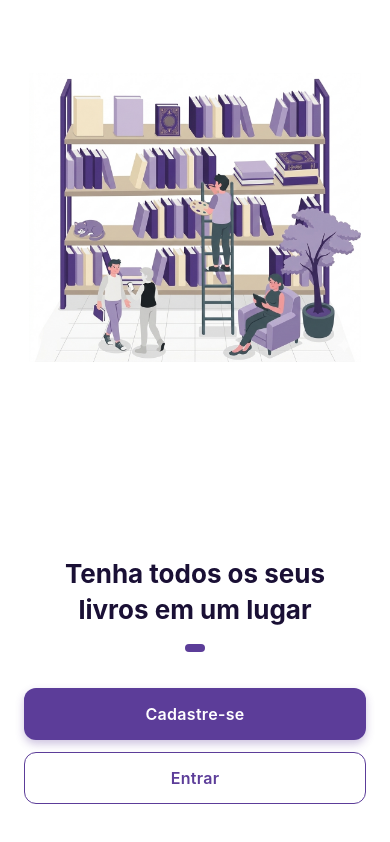
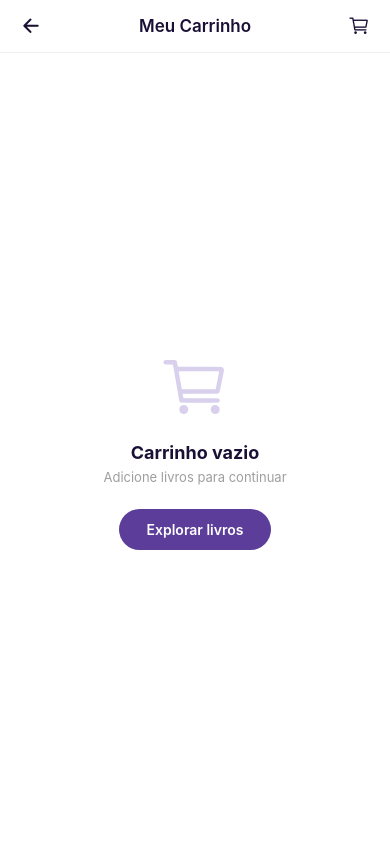
Before and after one commit to analiciasouza/BookShelf-app, a React Native app: screen /Cart in a window 390 px wide. Built offline with nearby package versions, Linux system fonts and the light colour scheme.

Commit message:
feat: criado cart screen.

```diff
--- a/src/routes/index.tsx
+++ b/src/routes/index.tsx
@@ -12,6 +12,7 @@ import { BookDetailScreen } from '../screens/BookDetailScreen';
 import { ConfirmOrderScreen } from '../screens/ConfirmOrderScreen';
 import { OrderStatusScreen } from '../screens/OrderStatusScreen';
 import { OrderReceivedScreen } from '../screens/OrderReceivedScreen';
+import { CartScreen } from '../screens/CartScreen';
 
 export type RootStackParamList = {
   Inicial : undefined
@@ -21,7 +22,8 @@ export type RootStackParamList = {
   BookDetail: { book: Book };
   ConfirmOrder: { items: { book: Book; quantity: number }[]; total: number };
   OrderStatus: { items: CartItem[]; total: number; orderId?: string };
-  OrderReceived: { orderId?: string }
+  OrderReceived: { orderId?: string };
+  Cart: undefined;
 };
 
 const Stack = createNativeStackNavigator<RootStackParamList>();
@@ -37,6 +39,7 @@ export default function Routes() {
         <Stack.Screen name="ConfirmOrder" component={ConfirmOrderScreen} />
         <Stack.Screen name="OrderStatus" component={OrderStatusScreen} />
         <Stack.Screen name="OrderReceived" component={OrderReceivedScreen} />
+        <Stack.Screen name="Cart" component={CartScreen} />
       </Stack.Navigator>
     </NavigationContainer>
   );
--- /dev/null
+++ b/src/screens/CartScreen.tsx
@@ -0,0 +1,318 @@
+import React from 'react';
+import { Ionicons } from '@expo/vector-icons';
+import { useCart } from '../context/CartContext';
+
+import {
+  View,
+  Text,
+  Image,
+  TouchableOpacity,
+  StyleSheet,
+  StatusBar,
+  FlatList,
+} from 'react-native';
+
+import { SafeAreaView } from 'react-native-safe-area-context';
+import { CartItem } from '../@types/type';
+
+const PURPLE = '#5C3D99';
+const PURPLE_LIGHT = '#EDE8F7';
+const SHIPPING_FEE = 2.0;
+
+interface Props {
+  navigation: any;
+}
+
+export function CartScreen({ navigation }: Props) {
+  const { cart, handleAddToCart, handleRemoveFromCart } = useCart();
+  const isEmpty = cart.items.length === 0;
+  const totalPayment = cart.total + SHIPPING_FEE;
+
+  function increaseQty(item: CartItem) {
+    handleAddToCart(item.book, 1);
+  }
+
+  function decreaseQty(item: CartItem) {
+    if (item.quantity === 1) {
+      handleRemoveFromCart(item.book.id);
+    } else {
+      // reduz 1 removendo e re-adicionando com quantidade - 1
+      handleRemoveFromCart(item.book.id);
+      handleAddToCart(item.book, item.quantity - 1);
+    }
+  }
+
+  function handleCheckout() {
+    navigation.navigate('ConfirmOrder', {
+      items: cart.items,
+      total: cart.total,
+    });
+  }
+
+  // ─── Item do carrinho ──────────────────────────────────────────
+  function renderItem({ item }: { item: CartItem }) {
+    return (
+      <View style={styles.card}>
+        <Image
+          source={{ uri: item.book.coverImage }}
+          style={styles.cover}
+          resizeMode="cover"
+        />
+        <View style={styles.info}>
+          <Text style={styles.bookTitle} numberOfLines={2}>
+            {item.book.title}
+          </Text>
+          <Text style={styles.bookAuthor}>{item.book.author}</Text>
+          <Text style={styles.bookPrice}>
+            R${(item.book.price * item.quantity).toFixed(2)}
+          </Text>
+        </View>
+
+        {/* Contador */}
+        <View style={styles.qtyBlock}>
+          <TouchableOpacity style={styles.qtyBtn} onPress={() => increaseQty(item)}>
+            <Ionicons name="add" size={16} color={PURPLE} />
+          </TouchableOpacity>
+          <Text style={styles.qtyValue}>{item.quantity}</Text>
+          <TouchableOpacity style={styles.qtyBtn} onPress={() => decreaseQty(item)}>
+            <Ionicons name="remove" size={16} color={PURPLE} />
+          </TouchableOpacity>
+        </View>
+      </View>
+    );
+  }
+
+  // ─── Carrinho vazio ────────────────────────────────────────────
+  function renderEmpty() {
+    return (
+      <View style={styles.emptyBox}>
+        <Ionicons name="cart-outline" size={72} color="#D8D0EC" />
+        <Text style={styles.emptyTitle}>Carrinho vazio</Text>
+        <Text style={styles.emptySubtitle}>
+          Adicione livros para continuar
+        </Text>
+        <TouchableOpacity
+          style={styles.emptyButton}
+          onPress={() => navigation.navigate('Home')}
+        >
+          <Text style={styles.emptyButtonText}>Explorar livros</Text>
+        </TouchableOpacity>
+      </View>
+    );
+  }
+
+  return (
+    <SafeAreaView style={styles.container}>
+      <StatusBar barStyle="dark-content" backgroundColor="#FFFFFF" />
+
+      {/* Header */}
+      <View style={styles.header}>
+        <TouchableOpacity onPress={() => navigation.goBack()}>
+          <Ionicons name="arrow-back-outline" size={22} color="#1A1035" />
+        </TouchableOpacity>
+        <Text style={styles.headerTitle}>Meu Carrinho</Text>
+        <View style={styles.headerBadgeWrapper}>
+          <Ionicons name="cart-outline" size={22} color="#1A1035" />
+          {!isEmpty && (
+            <View style={styles.badge}>
+              <Text style={styles.badgeText}>{cart.items.length}</Text>
+            </View>
+          )}
+        </View>
+      </View>
+
+      {/* Lista */}
+      <FlatList
+        data={cart.items}
+        keyExtractor={(item) => item.book.id}
+        renderItem={renderItem}
+        ListEmptyComponent={renderEmpty}
+        contentContainerStyle={
+          isEmpty ? styles.emptyContainer : styles.listContent
+        }
+        showsVerticalScrollIndicator={false}
+        ItemSeparatorComponent={() => <View style={styles.separator} />}
+      />
+
+      {/* Rodapé só aparece se tiver itens */}
+      {!isEmpty && (
+        <View style={styles.footer}>
+          <View style={styles.summaryRow}>
+            <Text style={styles.summaryLabel}>Subtotal</Text>
+            <Text style={styles.summaryValue}>R${cart.total.toFixed(2)}</Text>
+          </View>
+          <View style={styles.summaryRow}>
+            <Text style={styles.summaryLabel}>Frete</Text>
+            <Text style={styles.summaryValue}>R${SHIPPING_FEE.toFixed(2)}</Text>
+          </View>
+          <View style={styles.divider} />
+          <View style={styles.summaryRow}>
+            <Text style={styles.totalLabel}>Total</Text>
+            <Text style={styles.totalValue}>R${totalPayment.toFixed(2)}</Text>
+          </View>
+
+          <TouchableOpacity
+            style={styles.checkoutButton}
+            onPress={handleCheckout}
+            activeOpacity={0.85}
+          >
+            <Text style={styles.checkoutButtonText}>Finalizar pedido</Text>
+            <Ionicons name="arrow-forward" size={18} color="#FFFFFF" />
+          </TouchableOpacity>
+        </View>
+      )}
+    </SafeAreaView>
+  );
+}
+
+const styles = StyleSheet.create({
+  container: { flex: 1, backgroundColor: '#FFFFFF' },
+
+  // Header
+  header: {
+    flexDirection: 'row',
+    alignItems: 'center',
+    justifyContent: 'space-between',
+    paddingHorizontal: 20,
+    paddingVertical: 14,
+    borderBottomWidth: 1,
+    borderBottomColor: '#F0F0F0',
+  },
+  headerTitle: { fontSize: 17, fontWeight: '600', color: '#1A1035' },
+  headerBadgeWrapper: { position: 'relative' },
+  badge: {
+    position: 'absolute',
+    top: -6,
+    right: -6,
+    width: 16,
+    height: 16,
+    borderRadius: 8,
+    backgroundColor: PURPLE,
+    justifyContent: 'center',
+    alignItems: 'center',
+  },
+  badgeText: { fontSize: 9, color: '#FFFFFF', fontWeight: '700' },
+
+  // Lista
+  listContent: { padding: 20 },
+  separator: { height: 12 },
+
+  // Card item
+  card: {
+    flexDirection: 'row',
+    backgroundColor: '#FAFAFA',
+    borderRadius: 12,
+    padding: 12,
+    borderWidth: 1,
+    borderColor: '#F0F0F0',
+    alignItems: 'center',
+  },
+  cover: {
+    width: 64,
+    height: 88,
+    borderRadius: 6,
+    backgroundColor: '#F0F0F0',
+  },
+  info: {
+    flex: 1,
+    marginLeft: 12,
+  },
+  bookTitle: {
+    fontSize: 13,
+    fontWeight: '600',
+    color: '#1A1035',
+    marginBottom: 4,
+    lineHeight: 18,
+  },
+  bookAuthor: { fontSize: 12, color: '#9E9E9E', marginBottom: 8 },
+  bookPrice: { fontSize: 14, fontWeight: '700', color: PURPLE },
+
+  // Contador
+  qtyBlock: {
+    alignItems: 'center',
+    justifyContent: 'center',
+    marginLeft: 12,
+    gap: 6,
+  },
+  qtyBtn: {
+    width: 28,
+    height: 28,
+    borderRadius: 14,
+    backgroundColor: PURPLE_LIGHT,
+    justifyContent: 'center',
+    alignItems: 'center',
+  },
+  qtyValue: {
+    fontSize: 14,
+    fontWeight: '700',
+    color: '#1A1035',
+    minWidth: 16,
+    textAlign: 'center',
+  },
+
+  // Vazio
+  emptyContainer: { flex: 1 },
+  emptyBox: {
+    flex: 1,
+    alignItems: 'center',
+    justifyContent: 'center',
+    paddingHorizontal: 40,
+  },
+  emptyTitle: {
+    fontSize: 18,
+    fontWeight: '700',
+    color: '#1A1035',
+    marginTop: 16,
+    marginBottom: 6,
+  },
+  emptySubtitle: {
+    fontSize: 13,
+    color: '#9E9E9E',
+    textAlign: 'center',
+    marginBottom: 24,
+  },
+  emptyButton: {
+    backgroundColor: PURPLE,
+    paddingHorizontal: 28,
+    paddingVertical: 12,
+    borderRadius: 24,
+  },
+  emptyButtonText: { color: '#FFFFFF', fontWeight: '600', fontSize: 14 },
+
+  // Footer
+  footer: {
+    paddingHorizontal: 20,
+    paddingTop: 16,
+    paddingBottom: 20,
+    borderTopWidth: 1,
+    borderTopColor: '#F0F0F0',
+    backgroundColor: '#FFFFFF',
+  },
+  summaryRow: {
+    flexDirection: 'row',
+    justifyContent: 'space-between',
+    marginBottom: 8,
+  },
+  summaryLabel: { fontSize: 13, color: '#9E9E9E' },
+  summaryValue: { fontSize: 13, color: '#1A1035', fontWeight: '500' },
+  divider: { height: 1, backgroundColor: '#F0F0F0', marginVertical: 10 },
+  totalLabel: { fontSize: 15, fontWeight: '700', color: '#1A1035' },
+  totalValue: { fontSize: 15, fontWeight: '700', color: PURPLE },
+
+  checkoutButton: {
+    marginTop: 16,
+    backgroundColor: PURPLE,
+    borderRadius: 30,
+    paddingVertical: 16,
+    flexDirection: 'row',
+    alignItems: 'center',
+    justifyContent: 'center',
+    gap: 8,
+    shadowColor: PURPLE,
+    shadowOffset: { width: 0, height: 4 },
+    shadowOpacity: 0.3,
+    shadowRadius: 8,
+    elevation: 4,
+  },
+  checkoutButtonText: { fontSize: 16, fontWeight: '700', color: '#FFFFFF' },
+});
--- a/src/screens/ConfirmOrderScreen.tsx
+++ b/src/screens/ConfirmOrderScreen.tsx
@@ -79,7 +79,7 @@ function BottomSheet({
   );
 }
 
-// ─── Tela principal ──────────────────────────────────────────────────────────
+
 export function ConfirmOrderScreen({ navigation, route }: Props) {
   const { items, total } = route.params;
   const [showDetailsSheet, setShowDetailsSheet] = useState(false);
@@ -115,6 +115,7 @@ export function ConfirmOrderScreen({ navigation, route }: Props) {
         {/* Address */}
         <View style={styles.section}>
           <Text style={styles.sectionTitle}>Address</Text>
+          <TouchableOpacity style={styles.addressRow} activeOpacity={0.8} onPress={() => navigation.navigate('Location')}>
           <View style={styles.addressRow}>
             <View style={styles.addressIcon}>
               <Ionicons name="location-outline" size={20} color={PURPLE} />
@@ -127,7 +128,8 @@ export function ConfirmOrderScreen({ navigation, route }: Props) {
             </View>
             <Ionicons name="chevron-forward-outline" size={18} color="#9E9E9E" />
           </View>
-          <TouchableOpacity style={styles.changeButton}>
+          </TouchableOpacity>
+          <TouchableOpacity style={styles.changeButton} onPress={() => navigation.navigate('Location')}>
             <Text style={styles.changeText}>Change</Text>
           </TouchableOpacity>
         </View>
```
